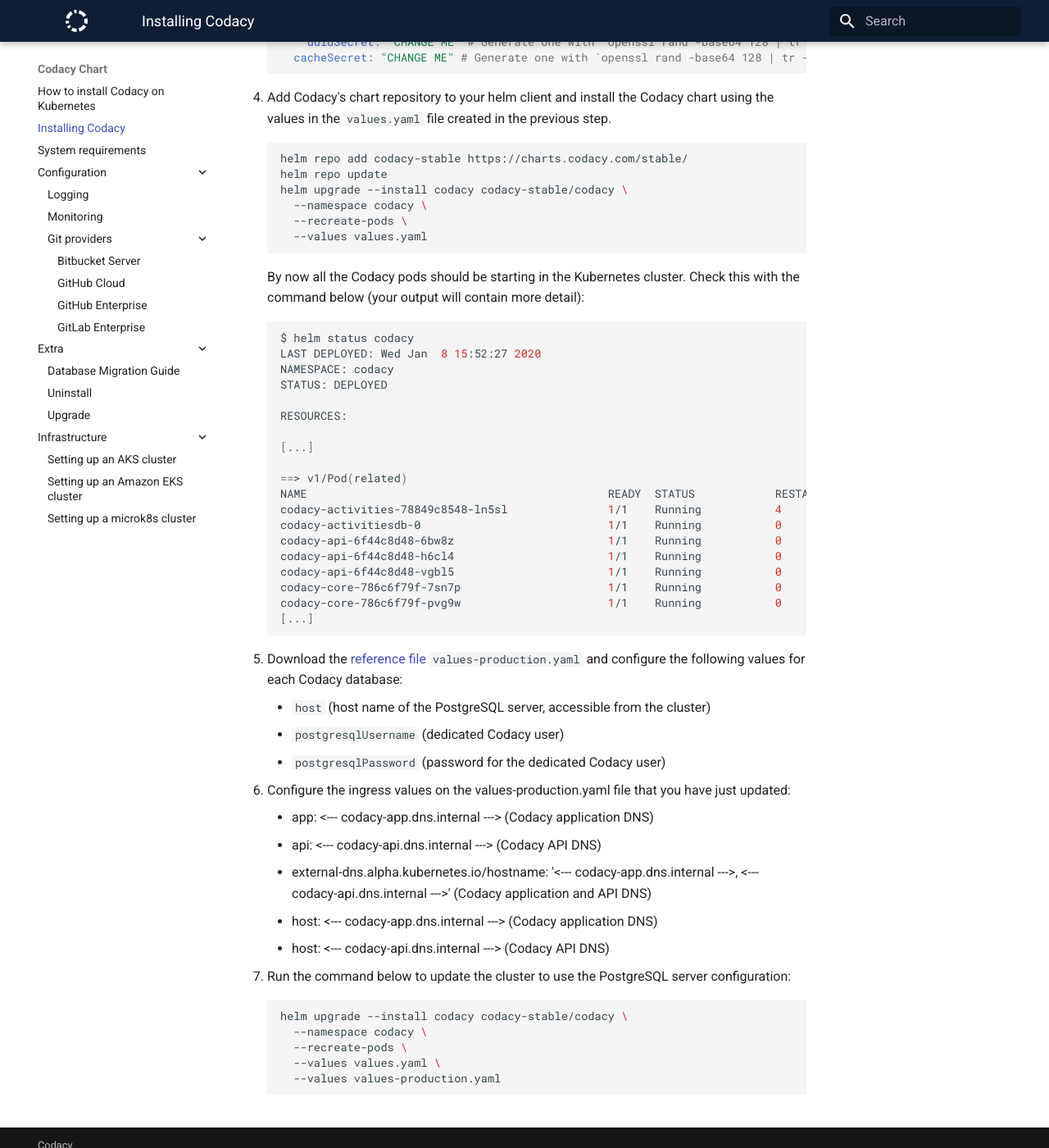
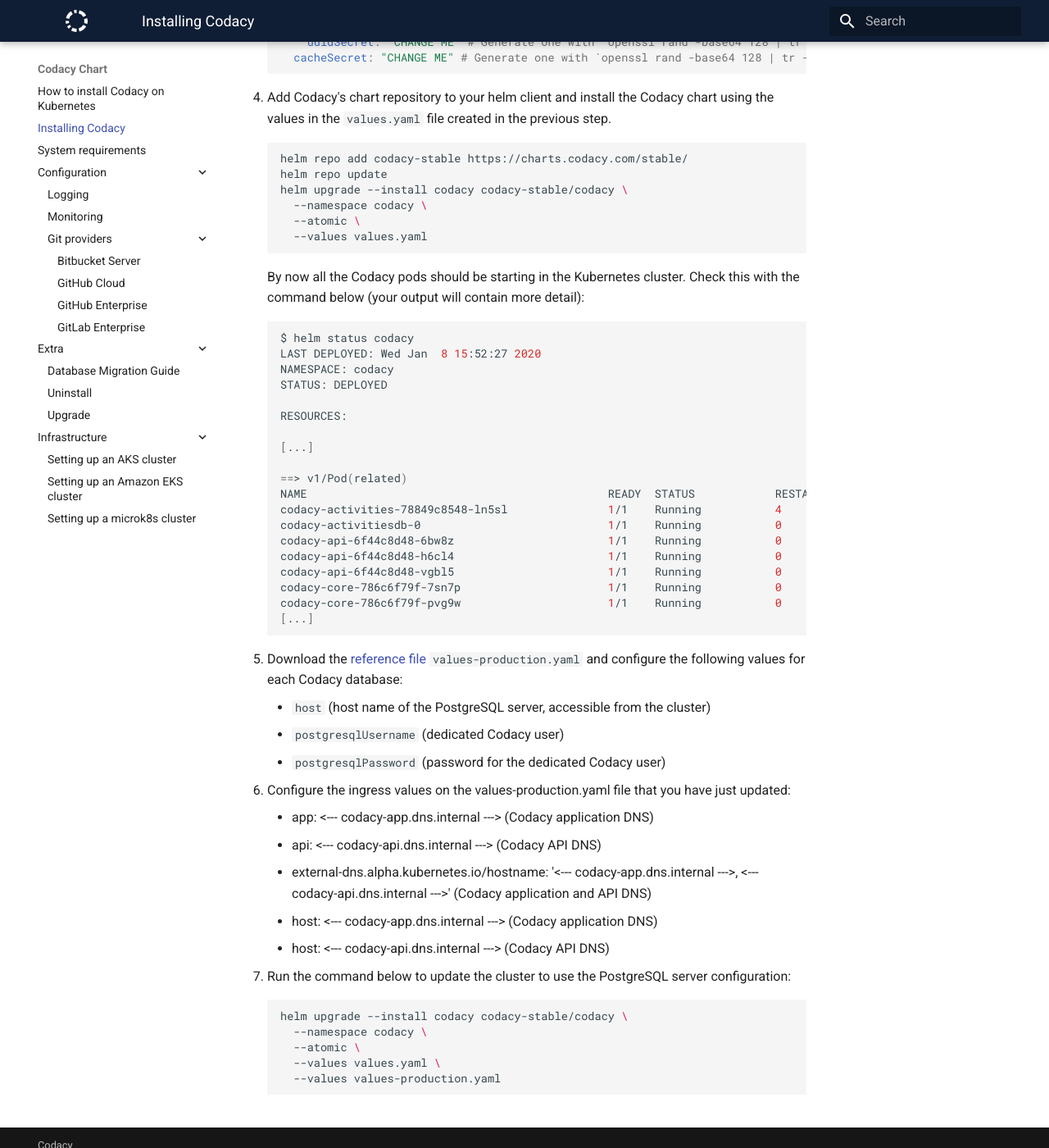
Before and after one commit to codacy/chart, an MkDocs documentation site: the page built from docs/install.md, in a window 1280 px wide and 1400 px high, scrolled down 794 px. Shown: the whole window at 82% size. Built offline with MkDocs 1.6.1 and Material for MkDocs 9.7.7, drawn with Linux system fonts in a browser that asks for light colours.

Commit message:
fix: use --atomic instead of recreate-pods in docs

````diff
--- a/docs/install.md
+++ b/docs/install.md
@@ -40,7 +40,7 @@
     helm repo update
     helm upgrade --install codacy codacy-stable/codacy \
       --namespace codacy \
-      --recreate-pods \
+      --atomic \
       --values values.yaml
     ```
 
@@ -87,7 +87,7 @@
     ```bash
     helm upgrade --install codacy codacy-stable/codacy \
       --namespace codacy \
-      --recreate-pods \
+      --atomic \
       --values values.yaml \
       --values values-production.yaml
     ```
````
